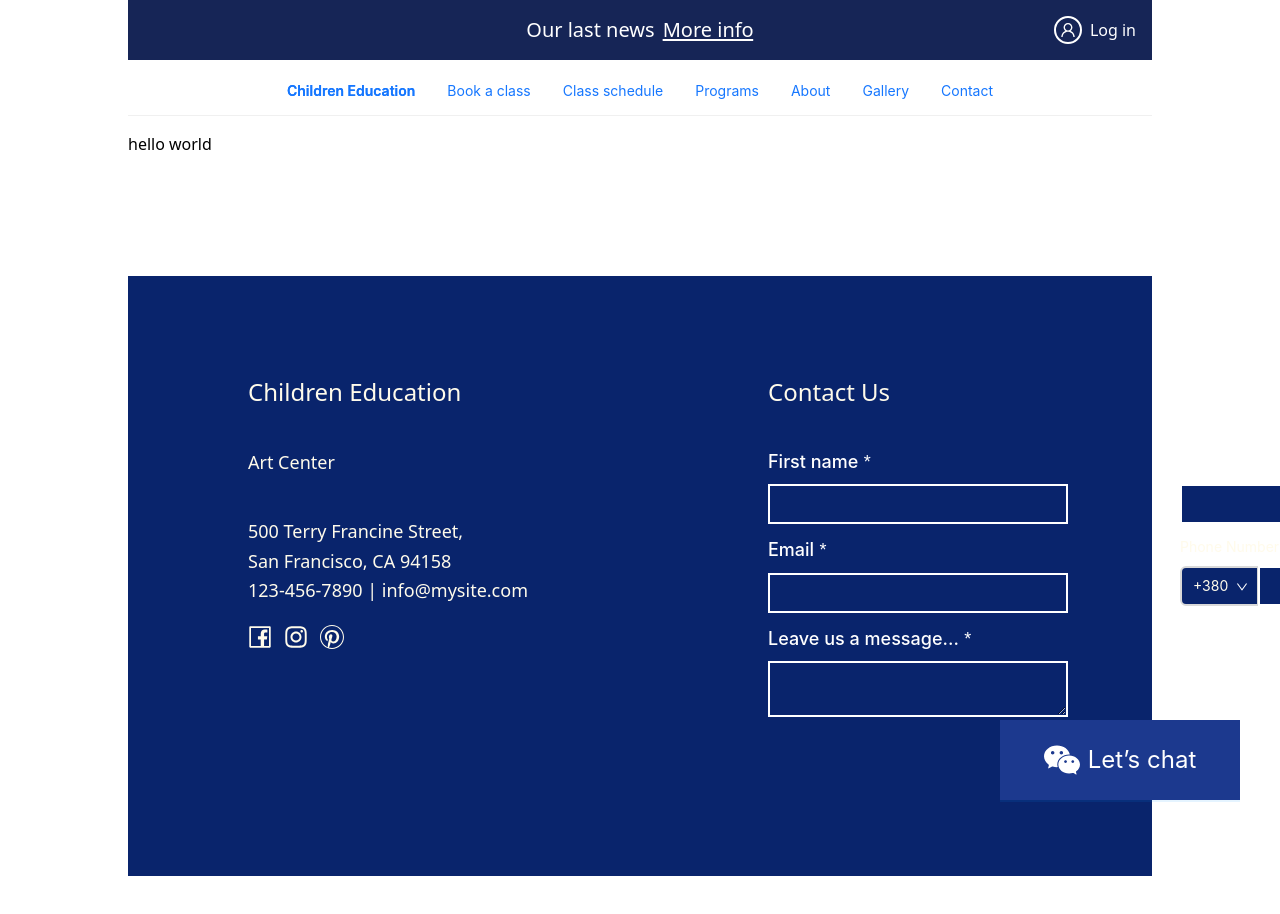
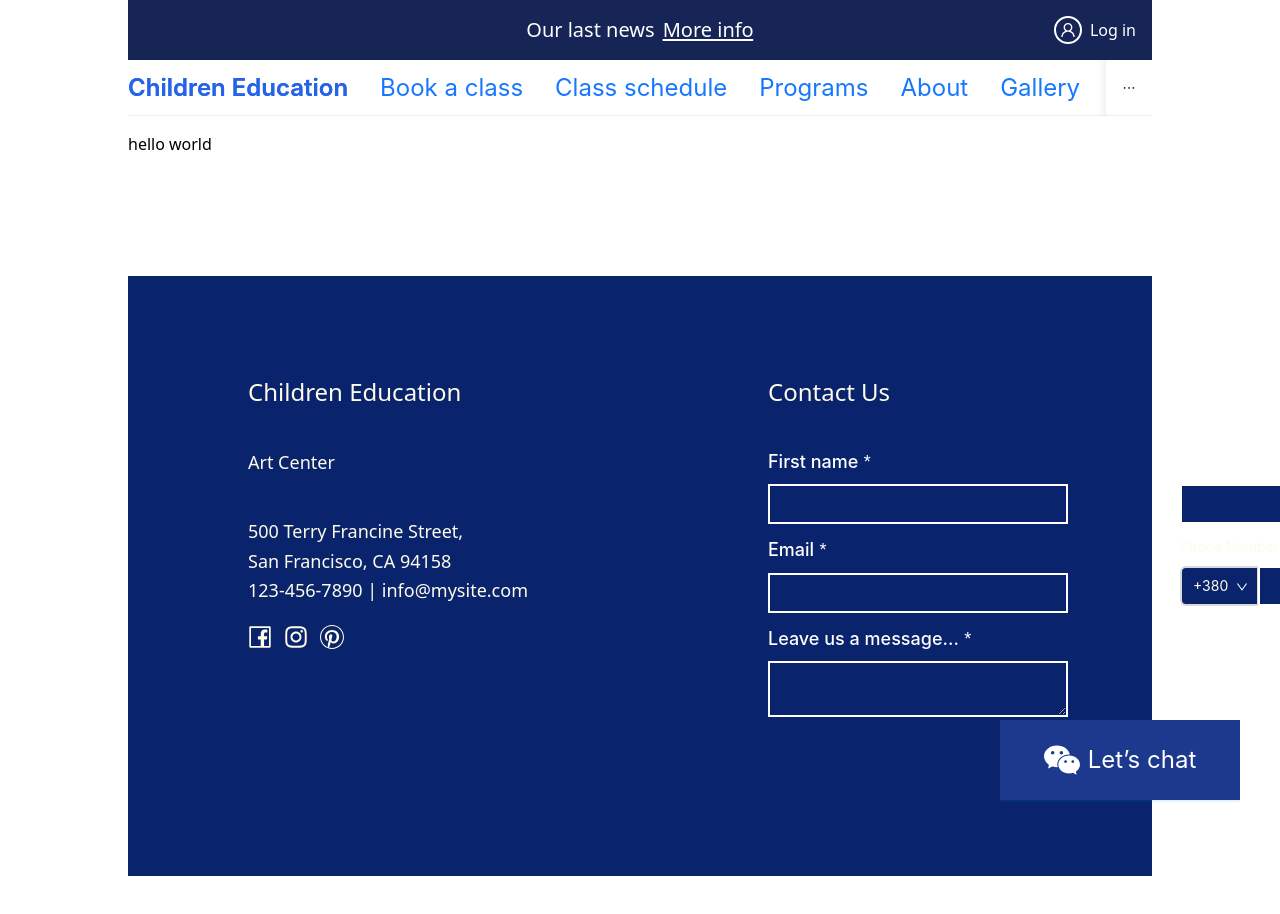
Before and after one commit to nekrasowa/Education-Club-for-toddlers, a Next.js app: page /about in a window 1280 px wide. Shown: the top 914 px of the page. Built offline with nearby package versions, Linux system fonts and the light colour scheme.

Commit message:
Fix tab styles

```diff
--- a/src/components/ui/Navbar/Navbar.module.css
+++ b/src/components/ui/Navbar/Navbar.module.css
@@ -1,6 +1,6 @@
 /* Todo: optimize */
 
-:global(div[aria-selected="true"] > span) {
+:global(div[aria-selected="true"] > a) {
   color: #2563eb;
   font-weight: 600;
 }
--- a/src/components/ui/Navbar/tabs.tsx
+++ b/src/components/ui/Navbar/tabs.tsx
@@ -1,8 +1,8 @@
 import './Navbar.module.css'
 
-import Link from 'antd/es/typography/Link'
 import { TabsProps } from 'antd'
 import { navNames } from '@/constants/navNames'
+import Link from 'next/dist/client/link'
 
 const tabClassName: string = `text-blue-950 text-2xl hover:text-blue-600 focus:text-blue-600  `
 
@@ -10,57 +10,43 @@ export const tabs: TabsProps['items'] = [
   {
     key: '1',
     label: (
-      <span className={tabClassName}>
-        <Link href='/'>{navNames.CHILDREN_EDUCATION}</Link>
-      </span>
+        <Link className={tabClassName} href='/' >{navNames.CHILDREN_EDUCATION}</Link>
     ),
   },
   {
     key: '2',
     label: (
-      <span className={tabClassName}>
-        <Link href='/book'>{navNames.BOOK_A_CLASS}</Link>
-      </span>
+        <Link className={tabClassName} href='/book'>{navNames.BOOK_A_CLASS}</Link>
     ),
   },
   {
     key: '3',
     label: (
-      <span className={tabClassName}>
-        <Link href='/schedule'>{navNames.CLASS_SCHEDULE}</Link>
-      </span>
+        <Link className={tabClassName} href='/schedule'>{navNames.CLASS_SCHEDULE}</Link>
     ),
   },
   {
     key: '4',
     label: (
-      <span className={tabClassName}>
-        <Link href='/programs'>{navNames.PROGRAMS}</Link>
-      </span>
+        <Link className={tabClassName} href='/programs'>{navNames.PROGRAMS}</Link>
     ),
   },
   {
     key: '5',
     label: (
-      <span className={tabClassName}>
-        <Link href='/about'>{navNames.ABOUT}</Link>
-      </span>
+        <Link className={tabClassName} href='/about'>{navNames.ABOUT}</Link>
     ),
   },
   {
     key: '6',
     label: (
-      <span className={tabClassName}>
-        <Link href='/gallery'>{navNames.GALLERY}</Link>
-      </span>
+        <Link className={tabClassName} href='/gallery'>{navNames.GALLERY}</Link>
     ),
   },
   {
     key: '7',
     label: (
-      <span className={tabClassName}>
-        <Link href='/'>{navNames.CONTACT}</Link>
-      </span>
+        <Link className={tabClassName} href='/'>{navNames.CONTACT}</Link>
     ),
   },
 ]
```
